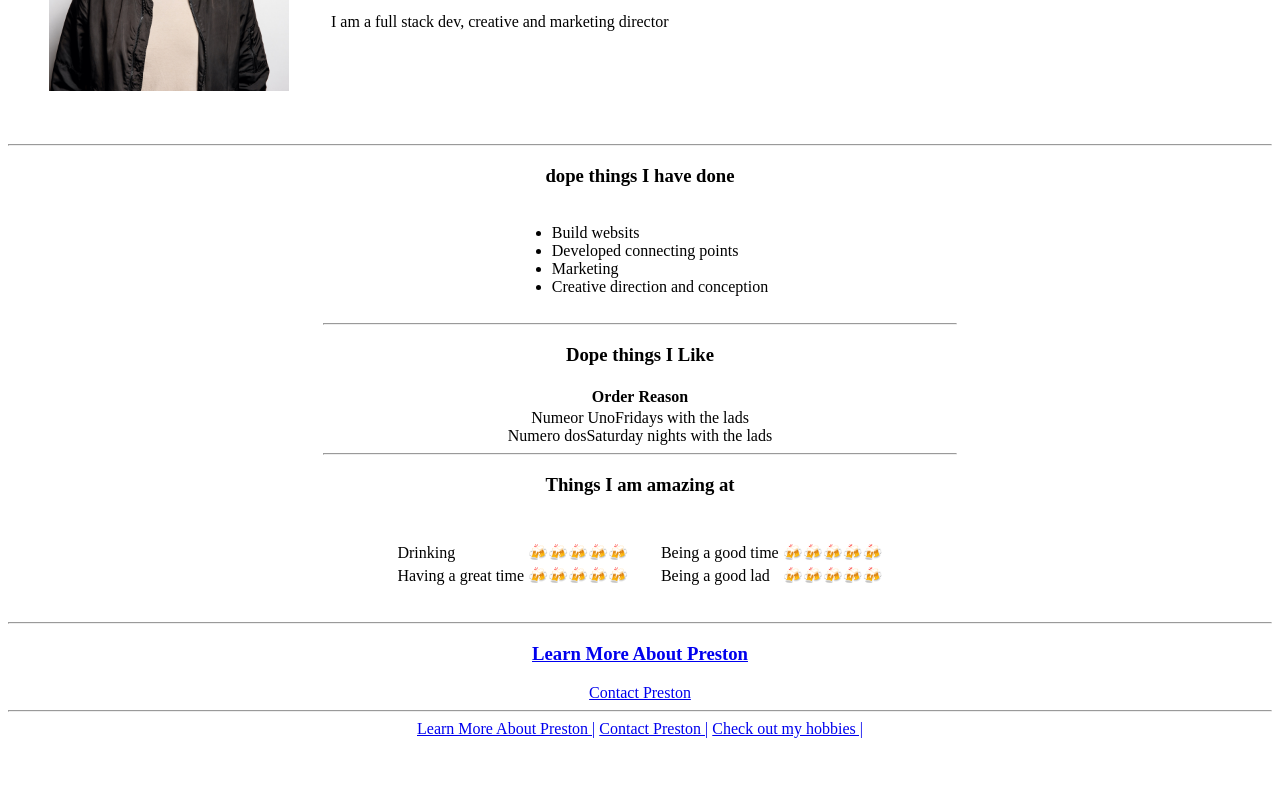
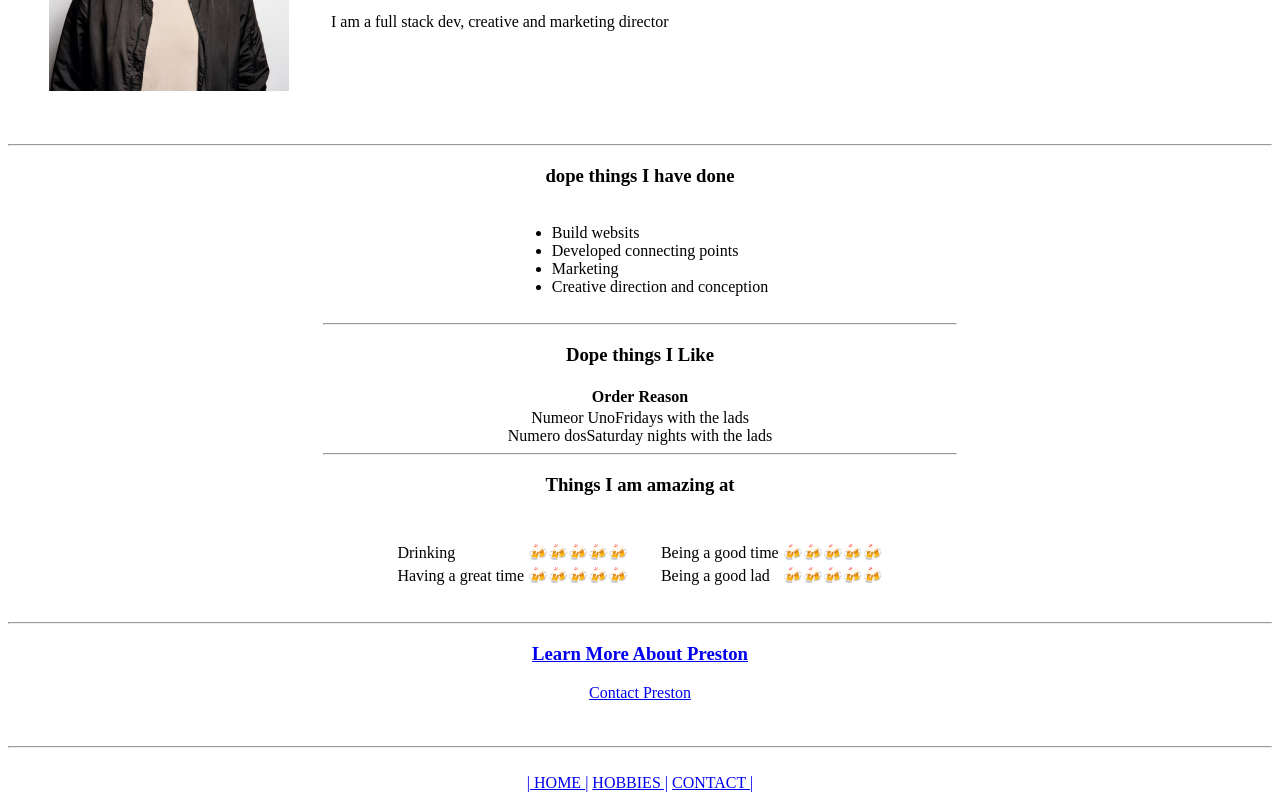
Before and after one commit to Prez-Dev/testwebsite, a plain HTML site: page index.html in a window 1280 px wide. Shown: the part 198-998 px from the top of the page. Before the commit the page ends 944 px from the top, so only its background shows below. Drawn offline with Linux system fonts and the light colour scheme.

Commit message:
Update index.html

```diff
--- a/index.html
+++ b/index.html
@@ -103,13 +103,14 @@
     <br>
   </center>
 </body>
-<foo>
-  <center>
+<footer>
+  <Center>
+    <br><br>
     <hr>
-    <a href="https://Instagram.com/preston.crawford" target="_blank">Learn More About Preston |</a>
-    <a href="contact-me.html"> Contact Preston |</a>
-    <a href="hobbies.html"> Check out my hobbies |</a>
-  </center>
-</foo>
+    <br>
+    <a href="index.html">| HOME |</a>
+    <a href="hobbies.html"> HOBBIES |</a>
+    <a href="contact-me.html"> CONTACT |</a></Center>
+</footer>
 
 </html>
```
